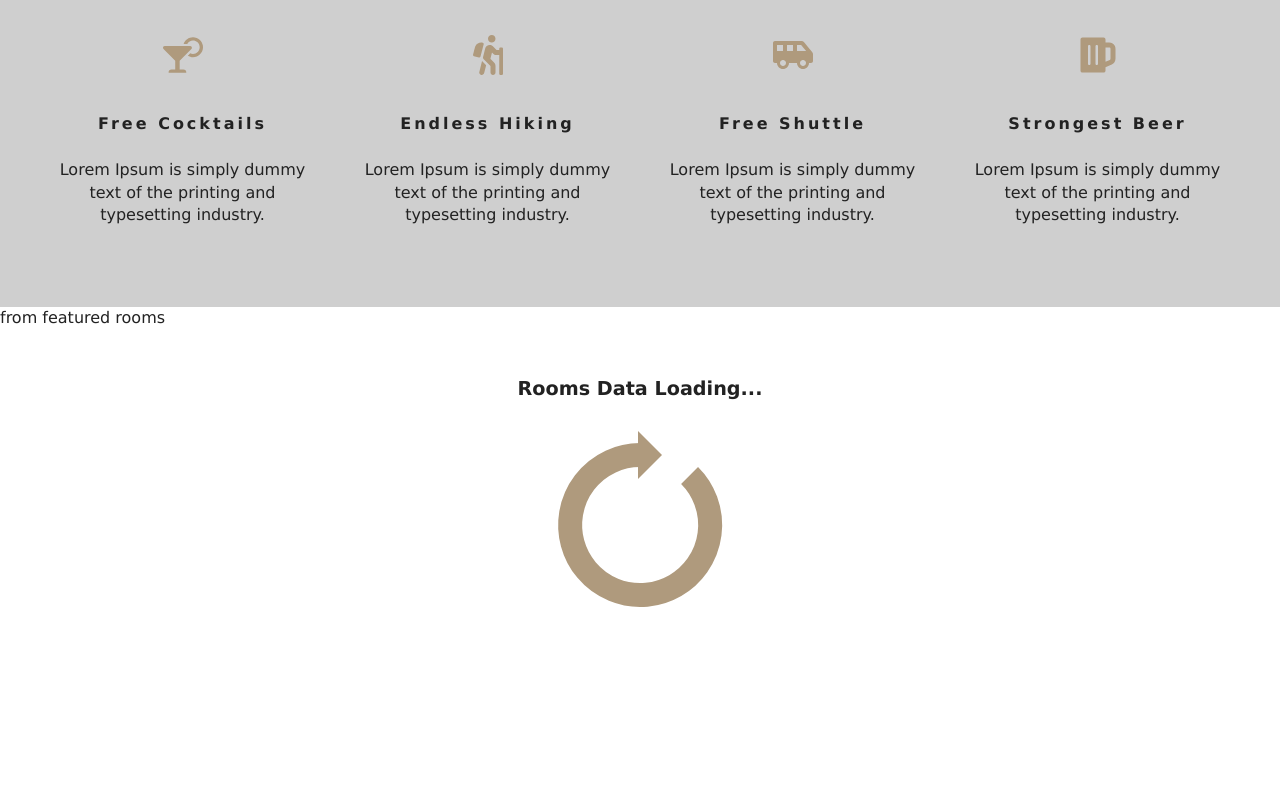
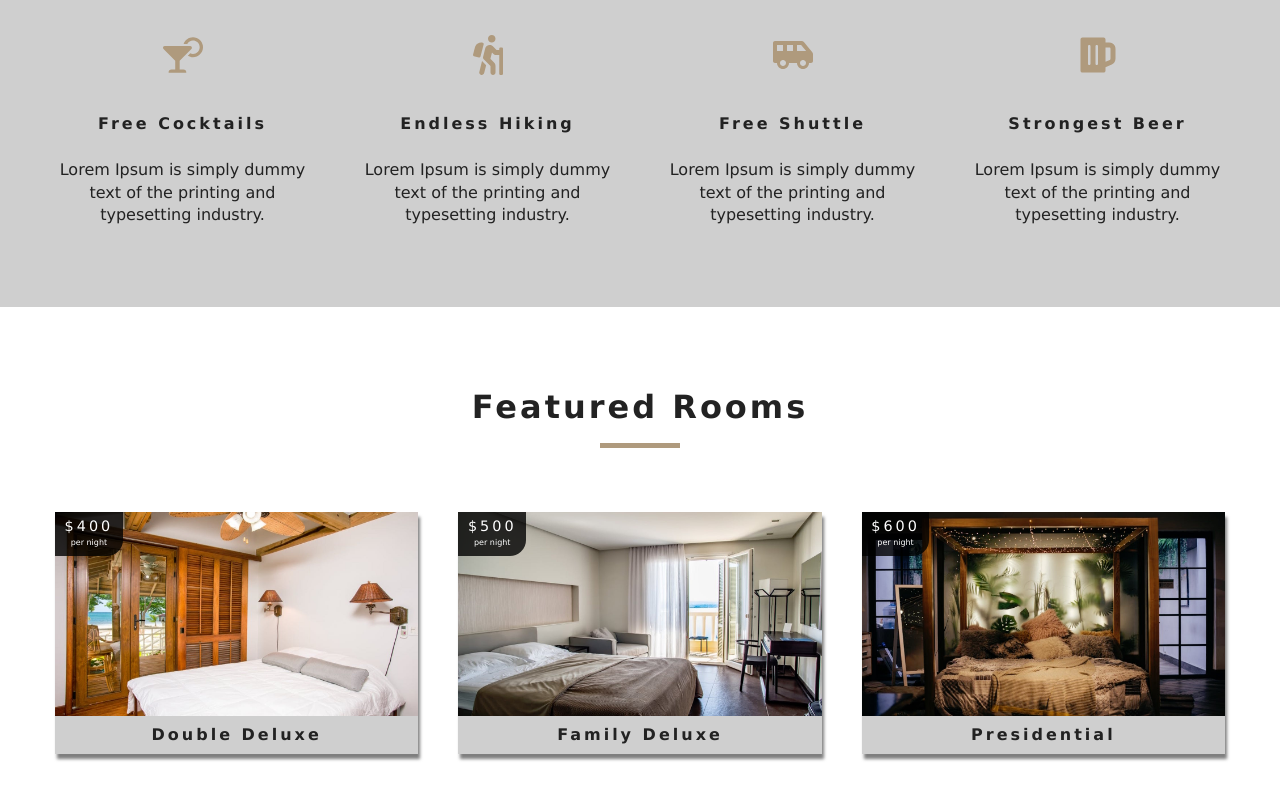
Before and after one commit to Fernandadp/hotel-reservation-site-react, a React (Create React App) app: page / in a window 1280 px wide. Shown: the part 972-1772 px from the top of the page. Before the commit the page ends 1603 px from the top, so only its background shows below. Built offline with nearby package versions, Linux system fonts and the light colour scheme.

Commit message:
finish featured rooms component, create room component

```diff
--- a/src/components/FeaturedRooms.js
+++ b/src/components/FeaturedRooms.js
@@ -1,20 +1,25 @@
 import React, { Component } from 'react'
 import { RoomContext } from '../context'
 import Loading from './Loading'
+import Room from './Room'
+import Title from './Title'
 
 export default class FeaturedRooms extends Component {
-
   static contextType = RoomContext
   render() {
-    const {featuredRooms : rooms} = this.context
-    console.log(rooms)
+    let {loading, featuredRooms : rooms} = this.context;
+    rooms = rooms.map(room => {
+      return <Room key={room.id} room={room} />
+    })
 
     return (
-      <div>
-         from featured rooms
+      <section className="featured-rooms">
+         <Title title="featured rooms" />
+         <div className="featured-rooms-center" >
+          { loading ? <Loading /> : rooms }
+         </div>
 
-         <Loading />
-      </div>
+      </section>
     )
   }
 }
--- /dev/null
+++ b/src/components/Room.js
@@ -0,0 +1,33 @@
+import React from 'react'
+import { Link } from 'react-router-dom'
+import defaultImg from '../images/room-1.jpeg'
+import PropTypes from 'prop-types'
+
+export default function Room({room}) {
+    const { name, slug, images, price } = room;
+
+    return (
+        <article className="room">
+            <div className="img-container">
+                <img src={images[0] || defaultImg} alt="single room" />
+                <div className="price-top">
+                    <h6>${price}</h6>
+                    <p>per night</p>
+                </div>
+                <Link to={`/rooms/${slug}`} className="btn-primary room-link">
+                    Features
+                </Link>
+            </div>
+            <p className="room-info">{name}</p>
+        </article>
+    )
+}
+
+Room.propTypes = {
+    room: PropTypes.shape({
+        name: PropTypes.string.isRequired,
+        slug: PropTypes.string.isRequired,
+        images: PropTypes.arrayOf(PropTypes.string).isRequired,
+        price: PropTypes.number.isRequired,
+    })
+}
```
